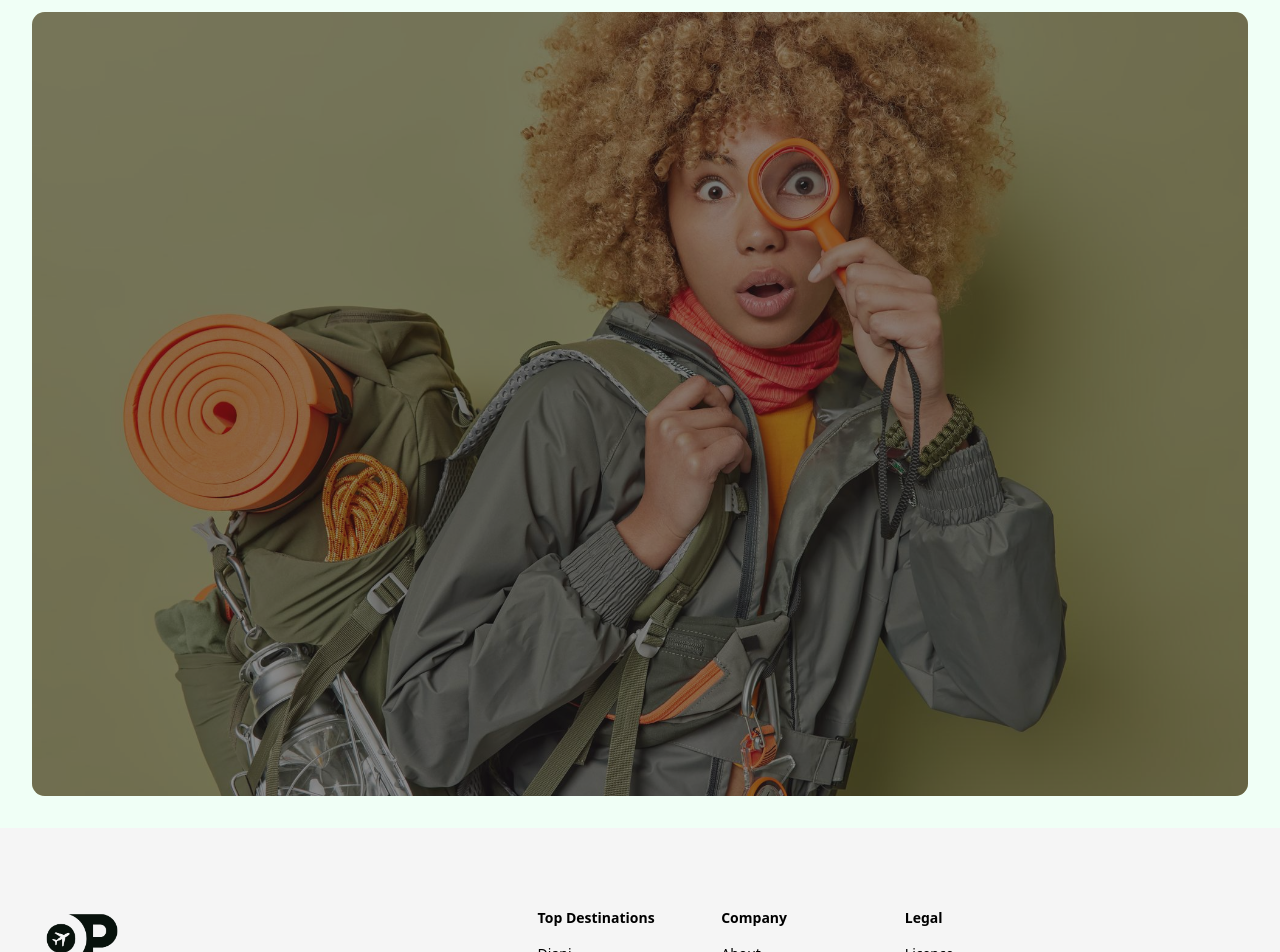
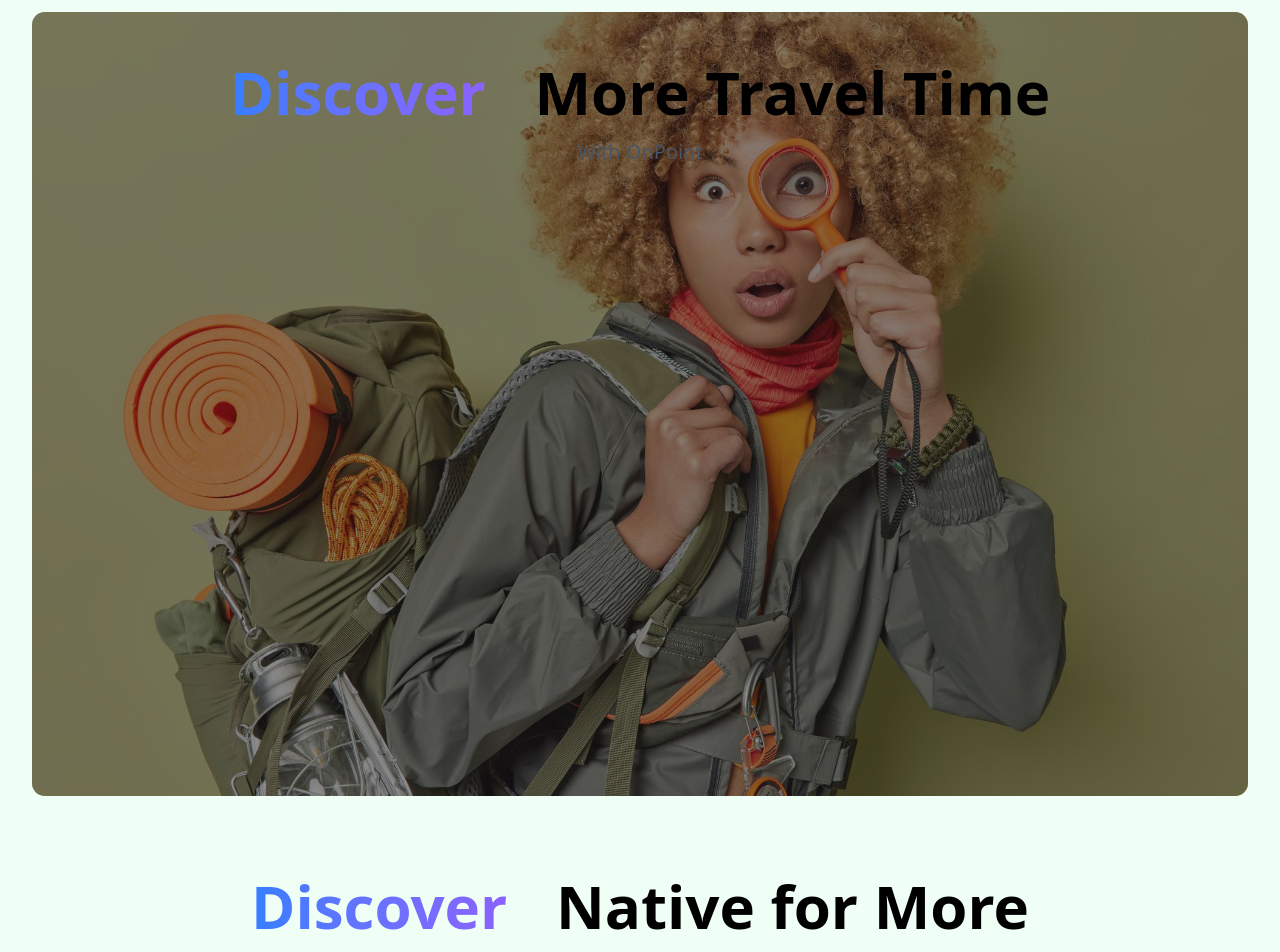
Before and after one commit to chengivan2/onpoint, a Next.js app: page / in a window 1280 px wide. Shown: the part 100-1052 px from the top of the page. Built offline with nearby package versions, Linux system fonts and the light colour scheme.

Commit message:
Displayed the Animated heading in the hero section

```diff
--- a/src/app/page.tsx
+++ b/src/app/page.tsx
@@ -1,10 +1,16 @@
 import Footer from "./rootcomponents/footer";
 import Main from "./rootcomponents/homepagecomponents/main";
+import AnimatedHeading from '@/components/AnimatedHeading';
 
 export default function Home() {
   return (
     <>
     <Main />
+    <AnimatedHeading
+      words={['Toward', 'Explore', 'Discover']}
+      restOfHeading="Native for More"
+      subtitle="Empower the web community and invite more to build across platforms"
+    />
     <Footer />
     </>
 
--- a/src/app/rootcomponents/homepagecomponents/herosection.tsx
+++ b/src/app/rootcomponents/homepagecomponents/herosection.tsx
@@ -1,14 +1,22 @@
+import AnimatedHeading from "@/components/AnimatedHeading";
 
 export default function HerosectionOne() {
   return (
-    <section className='relative px-[0.1rem] lg:px-[1rem] mt-20 py-[0.8rem] lg:py-[2rem] min-w-full min-h-[100vh]'>
+    <section className="relative px-[0.1rem] lg:px-[1rem] mt-20 py-[0.8rem] lg:py-[2rem] min-w-full min-h-[100vh]">
 
+      <div className="relative px-[0.1rem] py-[0.1rem] min-w-full h-[98vh] rounded-[0.8rem] bg-cover bg-center bg-[url(/images/herotestimage.jpg)]">
 
-        <div
-        className="relative min-w-full h-[98vh] rounded-[0.8rem] bg-cover bg-center bg-[url(/images/herotestimage.jpg)]">
-            <div className="absolute inset-0 bg-[#1A1A1A] opacity-50 rounded-[0.8rem]"></div>
+        <div className="absolute inset-0 bg-[#1A1A1A] opacity-50 rounded-[0.8rem]"></div>
+
+        <div className="relative min-h-full min-w-full flex flex-col">
+            <AnimatedHeading
+            words={['Toward', 'Explore', 'Discover']}
+            restOfHeading="More Travel Time"
+            subtitle="With OnPoint" />
         </div>
 
+      </div>
+
     </section>
-  )
+  );
 }
--- a/src/components/AnimatedHeading.tsx
+++ b/src/components/AnimatedHeading.tsx
@@ -3,13 +3,13 @@
 import { TypeAnimation } from 'react-type-animation';
 
 interface AnimatedHeadingProps {
-  firstWord: string;
+  words: string[];
   restOfHeading: string;
   subtitle?: string;
 }
 
 export default function AnimatedHeading({
-  firstWord,
+  words,
   restOfHeading,
   subtitle
 }: AnimatedHeadingProps) {
@@ -18,11 +18,13 @@ export default function AnimatedHeading({
       <h1 className="text-4xl md:text-5xl lg:text-6xl font-bold mb-4">
         <span className="inline-block">
           <TypeAnimation
-            sequence={[firstWord]}
+            sequence={[
+              ...words.flatMap(word => [word, 2000]),
+            ]}
             wrapper="span"
             speed={50}
-            repeat={0}
-            cursor={false}
+            repeat={Infinity}
+            cursor={true}
             className="bg-gradient-to-r from-blue-500 via-purple-500 to-pink-500
               text-transparent bg-clip-text
               animate-gradient"
```
